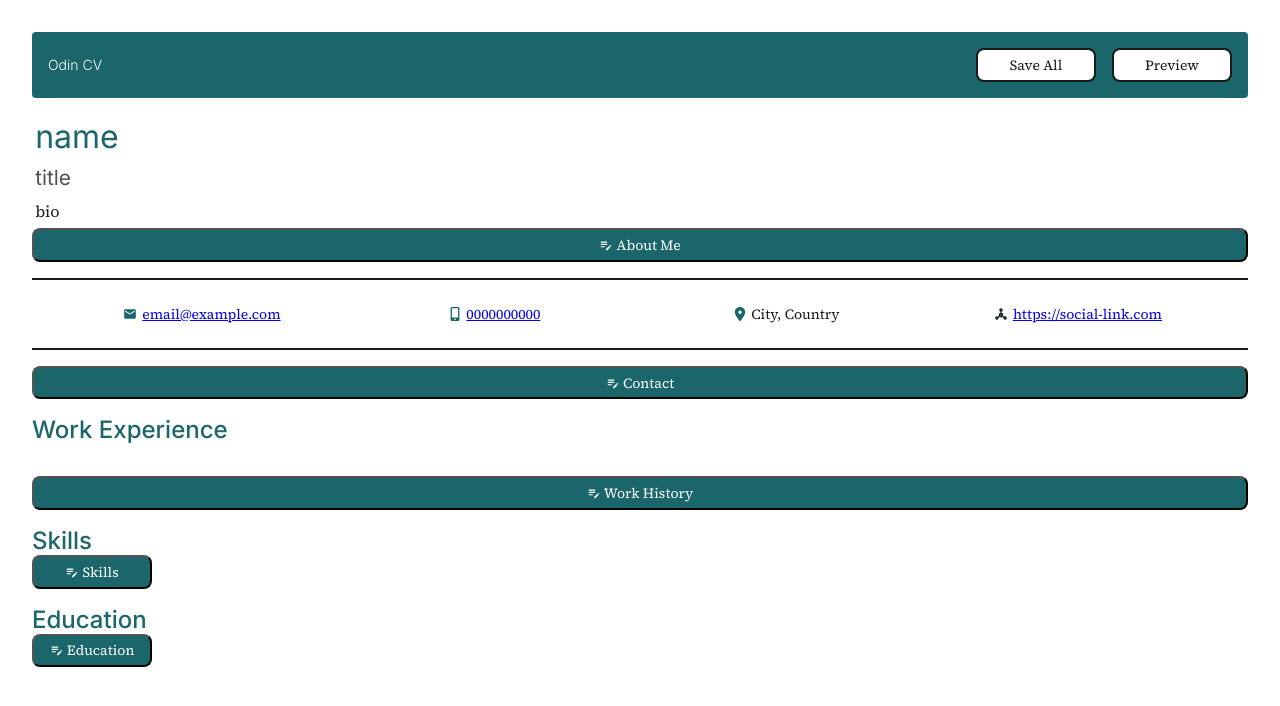
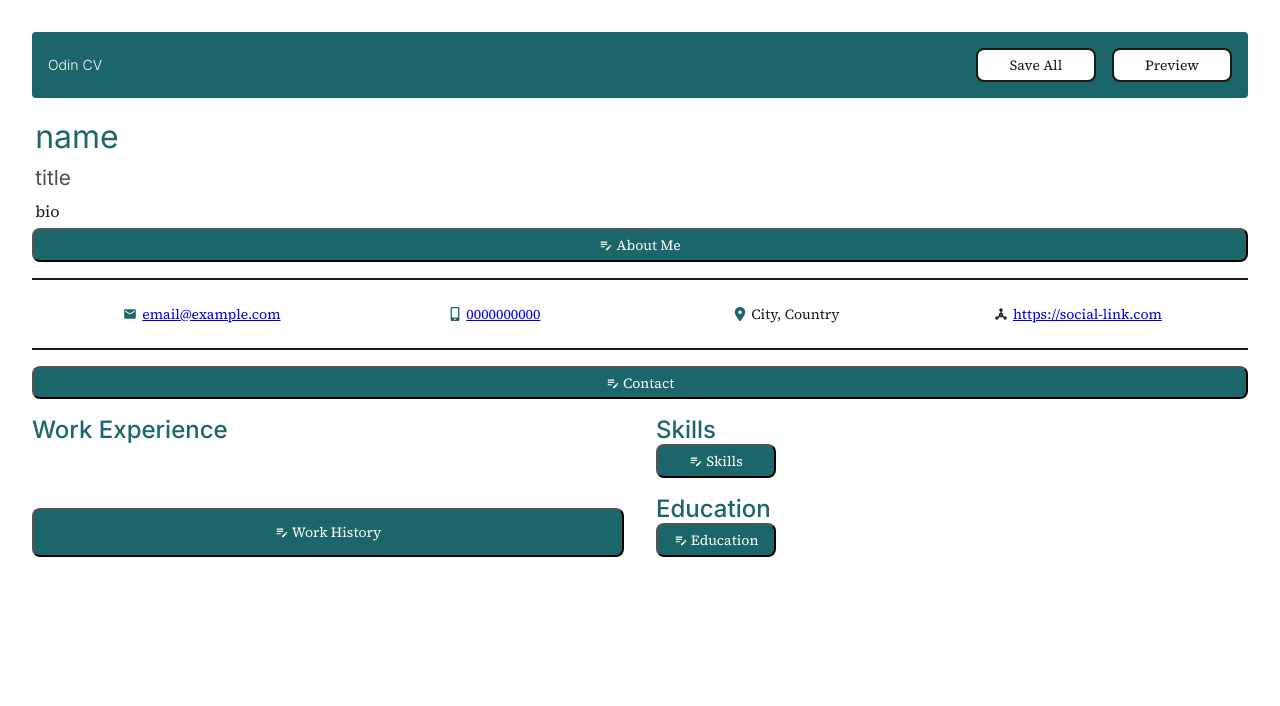
Before and after one commit to Liam-JL/cv-application, a React (Vite) app: page / in a window 1280 px wide. Shown: the top 706 px of the page. Built offline with nearby package versions, Linux system fonts and the light colour scheme.

Commit message:
Make small layout alterations to app

```diff
--- a/src/styles/components.css
+++ b/src/styles/components.css
@@ -3,13 +3,16 @@
     margin: 0 auto;
     padding: 2rem;
     display: grid;
-    gap: 1rem;
+    grid-template-columns: 1fr 1fr;
+    row-gap: 1rem;
+    column-gap: 2rem;
     color: var(--color-text);
     background-color: var(--color-bg);
 }
 
 .header {
     background-color: var(--color-accent);
+    grid-column: 1/-1;
     display: flex;
     align-items: center;
     padding: 1rem;
@@ -36,6 +39,7 @@
 .section--about-me {
     display: grid;
     row-gap: 0.2rem;
+    grid-column: 1/-1;
 }
 
 .about-me__field {
@@ -63,6 +67,7 @@
 .section--contact {
     display: grid;
     gap: 1rem;
+    grid-column: 1/-1;
 
 }
 
```
